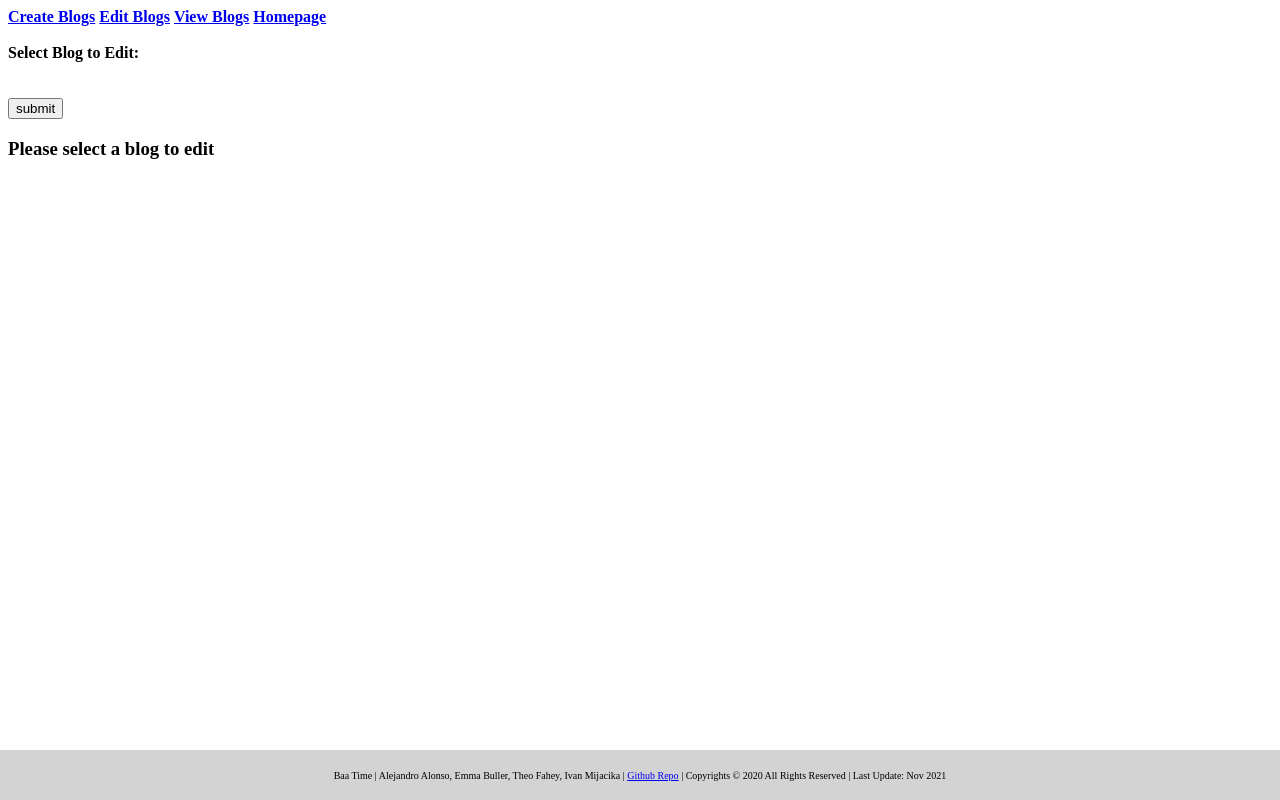
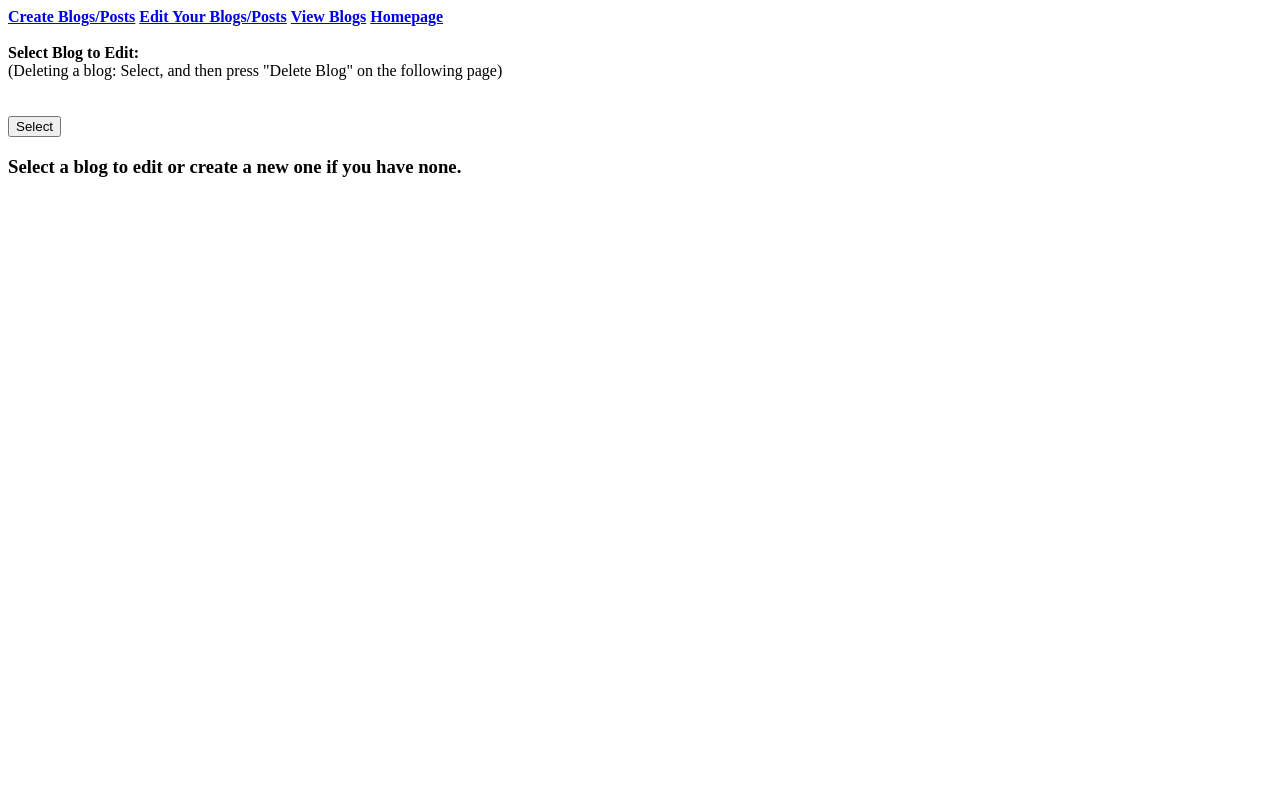
Before and after one commit to Lucas-Lee11/BaaTimeBlogs, a Flask app: page /edit_post in a window 1280 px wide. Run offline with Flask 2, Linux system fonts and the light colour scheme; the visitor is signed in with stand-in values (Sample User, id 1); data comes from the database, SQL or seed files in the repository; data that the repository does not hold is empty.

Commit message:
mass commit to finish project. boom.

```diff
--- a/app/blogsdb.py
+++ b/app/blogsdb.py
@@ -10,7 +10,7 @@ SETUP_SCRIPT = """
 CREATE TABLE IF NOT EXISTS blogs (
     blog_title          TEXT,
     user_id             TEXT,
-    num_blogs           INTEGER DEFAULT 1,
+    num_posts           INTEGER DEFAULT 1,
     blog_id             TEXT PRIMARY KEY DEFAULT (hex(randomblob(8))),
     last_edited    DATE DEFAULT CURRENT_TIMESTAMP
 );
@@ -143,7 +143,7 @@ class BlogManager:
         """
         blog_id = self.get_blogID(user_id, blogname)
         self.cur.execute("INSERT INTO posts(post_title, post_text, blog_id, user_id) VALUES(?,?,?,?)", [postname, post_content, blog_id, user_id])
-        self.cur.execute(f"UPDATE blogs SET num_blogs = num_blogs + 1 WHERE blog_id LIKE '{blog_id}%'")
+        self.cur.execute(f"UPDATE blogs SET num_posts = num_posts + 1 WHERE blog_id LIKE '{blog_id}%'")
         self.update_datetime(blog_id)
         self.con.commit()
 
@@ -175,7 +175,7 @@ class BlogManager:
         post_id = self.get_postID(user_id, blogname, postname)
         blog_id = self.get_blogID(user_id, blogname)
         self.cur.execute(f"DELETE FROM posts WHERE post_id LIKE '{post_id}'")
-        self.cur.execute(f"UPDATE blogs SET num_blogs=num_blogs-1 WHERE blog_id LIKE '{blog_id}'") #lowers postcounter in that blog by one
+        self.cur.execute(f"UPDATE blogs SET num_posts=num_posts-1 WHERE blog_id LIKE '{blog_id}'") #lowers postcounter in that blog by one
         self.update_datetime(blog_id)
         self.con.commit()
 
@@ -210,6 +210,14 @@ class BlogManager:
         self.cur.execute(f"SELECT post_title FROM posts WHERE blog_id LIKE '{blog_id}%'")
         return [i[0] for i in self.cur.fetchall()]
 
+    def get_count_posts(self, user_id, blogname):
+        """
+        public method; returns number of posts in a blog
+        """
+        blog_id = self.get_blogID(user_id, blogname)
+        self.cur.execute(f"SELECT num_posts FROM blogs WHERE blog_id LIKE '{blog_id}'")
+        return self.cur.fetchall()[0]
+
     def close(self):
         """
         private method; commit changes and close cursor; no parameters
--- a/app/main.py
+++ b/app/main.py
@@ -86,27 +86,27 @@ def new_blog():
     bloglist = blog_manager.list_blogs_from_user(userid)
     postname = request.form['postname']
     if(postname==''):
-        return render_template("crt_blog.html", error="Postname can't be empty", blogs=bloglist)
+        return render_template("crt_blog.html", error="Postname can't be empty.", blogs=bloglist)
     posttext = request.form['body']
     print(posttext + "nnnn")
     if(posttext==' '):
-        return render_template("crt_blog.html", error="Post text can't be empty", blogs=bloglist)
+        return render_template("crt_blog.html", error="Post text can't be empty.", blogs=bloglist)
     newblog = request.form.get('newblog')
     if(newblog is not None):
         blogname = request.form['blogname']
         if(blogname==''):
-            return render_template("crt_blog.html", error="Blogname can't be empty", blogs=bloglist)
+            return render_template("crt_blog.html", error="Blogname can't be empty.", blogs=bloglist)
         elif(blog_manager.check_blogname_exists(blogname,userid)):
-            return render_template("crt_blog.html", error="Blogname already exists. Input a new one", blogs=bloglist)
+            return render_template("crt_blog.html", error="Blogname already exists. Input a new one.", blogs=bloglist)
         else:
             blog_manager.add_blog_w_starter_post(blogname, userid, postname, posttext)
     else:
         blog = request.form.get('blog')
         if(blog is None):
-            return render_template("crt_blog.html", error="You have no blogs to add on. Create a new one", blogs=bloglist)
+            return render_template("crt_blog.html", error="You have no blogs to add on. Create a new one.", blogs=bloglist)
         if(blog_manager.check_postname_exists(postname,userid,blog)):
             bloglist = blog_manager.list_blogs_from_user(userid)
-            return render_template("crt_blog.html", error="Postname already exists. Input a new one", blogs=bloglist)
+            return render_template("crt_blog.html", error="Postname already exists. Input a new one.", blogs=bloglist)
         else:
             blog_manager.add_post(blog,postname,posttext,userid)
     return render_template("homepage.html", username=session['username'])
@@ -145,7 +145,7 @@ def view_posts():
             cursor.execute(f"SELECT username FROM users WHERE user_id like '{id}'")
             user = cursor.fetchone()
             i.append(user[0])
-        return render_template("view_blogs.html", bloglist=list, error="Please select a blog to view.")
+        return render_template("view_blogs.html", bloglist=list, error="Select a blog to view or create one if you have none.")
     global correctBlog
     correctBlog = None
     if (correctBlog is None):
@@ -176,7 +176,7 @@ def edit_post():
     userid = auth.get_userid(session['username'])
     if(len(request.form.getlist("blogs"))==0):
         bloglist = blog_manager.list_blogs_from_user(userid)
-        return render_template("edit_blog.html", bloglist=bloglist, error="Please select a blog to edit")
+        return render_template("edit_blog.html", bloglist=bloglist, error="Select a blog to edit or create a new one if you have none.")
     else:
         chosen_blogname = request.form.getlist("blogs")[0]
         postlist = blog_manager.list_posts_from_blog(userid, chosen_blogname)
@@ -188,7 +188,7 @@ def edit():
     userid = auth.get_userid(session['username'])
     if(len(request.form.getlist("posts"))==0):
         postlist = blog_manager.list_posts_from_blog(userid, chosen_blogname)
-        return render_template("edit_post.html", postlist=postlist, error="Please select a post to edit")
+        return render_template("edit_post.html", postlist=postlist, error="Select a post to edit or create a new one if you have none.")
     else:
         chosen_post = request.form.getlist("posts")[0]
         old_post_content = blog_manager.get_post_content(chosen_post, userid, chosen_blogname)
@@ -196,21 +196,34 @@ def edit():
 
 @app.route("/edited", methods=["GET","POST"])
 def edited():
+    global chosen_post, chosen_blogname
     userid = auth.get_userid(session['username'])
     new_blogname, new_postname, content = request.form["blogname"], request.form["postname"], request.form["body"]
     postname, blogname = chosen_post, chosen_blogname
     if new_postname != chosen_post and not blog_manager.check_postname_exists(new_postname, userid, chosen_blogname):
         blog_manager.edit_post_title(new_postname, chosen_post, userid, chosen_blogname)
-        postname=new_postname
+        chosen_post=new_postname
     elif new_postname != chosen_post:
         return render_template("edit.html", error="Post title already exists in this blog.", blogname=new_blogname, postname=chosen_post, post_content=old_post_content)
     if new_blogname != chosen_blogname and not blog_manager.check_blogname_exists(new_blogname, userid):
         blog_manager.edit_blog_name(new_blogname, chosen_blogname, userid)
-        blogname=new_blogname
+        chosen_blogname=new_blogname
     elif new_blogname != chosen_blogname:
         return render_template("edit.html", error="Blog title already exists in this blog.", blogname=new_blogname, postname=chosen_post, post_content=old_post_content)
-    blog_manager.edit_post_content(content, postname, userid, blogname)
+    blog_manager.edit_post_content(content, chosen_post, userid, chosen_blogname)
     return render_template("homepage.html", username = session['username'])
+
+@app.route("/deletepost", methods=["GET", "POST"])
+def deletepost():
+    userid=auth.get_userid(session['username'])
+    blog_manager.del_post(chosen_blogname, chosen_post, userid)
+    return render_template("homepage.html", username=session['username'])
+
+@app.route("/deleteblog", methods=["GET", "POST"])
+def deleteblog():
+    userid=auth.get_userid(session['username'])
+    blog_manager.del_blog(chosen_blogname, userid)
+    return render_template("homepage.html", username=session['username'])
 
 @app.route("/out", methods=["GET","POST"])
 def logout():
--- a/app/templates/edit_blog.html
+++ b/app/templates/edit_blog.html
@@ -9,46 +9,27 @@ P00
 <html>
   <head>
     <title>View Blogs</title>
-    <style>
-
-#footer {
-  background-color: rgba(211, 211, 211);
-  text-align: center;
-  padding: 10px;
-  font-size: 10px;
-  color: rgb(0, 0, 0);
-  position:fixed;
-  bottom:0;
-  left:0;
-  right:0;
-  height:30px;
-}
-    </style>
   </head>
 
   <body>
-    <div class="navbuttons">
-          <a href="{{ url_for('crt_blog') }}" class="navbutton"><strong>Create Blogs</strong></a>
-          <a href="{{ url_for('edit_blog')}}" class="navbutton"><strong>Edit Blogs</strong></a>
-          <a href="{{ url_for('view_blogs')}}" class="navbutton"><strong>View Blogs</strong></a>
-          <a href="{{ url_for('index')}}" class="navbutton"><strong>Homepage</strong></a>
-
-
-    </div>
+    <div>
+      <a href="{{ url_for('crt_blog') }}"><strong>Create Blogs/Posts</strong></a>
+      <a href="{{ url_for('edit_blog')}}"><strong>Edit Your Blogs/Posts</strong></a>
+      <a href="{{ url_for('view_blogs')}}"><strong>View Blogs</strong></a>
+      <a href="{{ url_for('index')}}"><strong>Homepage</strong></a>
+  </div>
 <br>
 
-   <strong>Select Blog to Edit: </strong><br><br>
+   <strong>Select Blog to Edit: </strong><br>
+   <body>(Deleting a blog: Select, and then press "Delete Blog" on the following page)</body><br><br>
    <form action = "/edit_post" method="POST">
     {%for blog in bloglist %}
         <input type="radio" id="{{blog}}" name="blogs" value="{{blog}}">
           <label for="{{blog}}"> {{blog}} </label><br>
     {%endfor%}
-    <br><input type="submit" value ="submit"> <br>
+    <br><input type="submit" value ="Select"><br>
     </form>
     <h3>{{error}}</h3>
-    <div id="footer">
-      <p>Baa Time | Alejandro Alonso, Emma Buller, Theo Fahey, Ivan Mijacika | <a href='https://github.com/AAWorks/BaaTimeBlogs'>Github Repo</a> | Copyrights &copy; 2020 All Rights Reserved | Last Update: Nov 2021</p>
-    </div>
   </body>
 
 </html>
--- a/app/templates/login.html
+++ b/app/templates/login.html
@@ -25,7 +25,7 @@ P00
     <form action="/authenticate" method="POST">
       <input type="text" name="login_username">
       <input type="password" name="login_password">
-      <input type="submit" name="sub1">
+      <input type="submit" name="sub1" value="Login">
     </form>
     <h3>
         OR Register (username, password):
@@ -33,7 +33,7 @@ P00
     <form action="/register" method="POST">
         <input type="text" name="regular_username">
         <input type="text" name="regular_password">
-        <input type="submit" name="sub1">
+        <input type="submit" name="sub1" value="Register">
     </form>
     <br>
   </body>
```
Also changed, not shown: app/templates/crt_blog.html (+6 -25 lines), app/templates/edit.html (+11 -25 lines), app/templates/edit_post.html (+14 -28 lines), app/templates/homepage.html (+6 -5 lines), app/templates/rename_blog.html (deleted, +0 -44 lines), app/templates/view_blogs.html (+7 -25 lines), app/templates/view_posts.html (+6 -24 lines).
